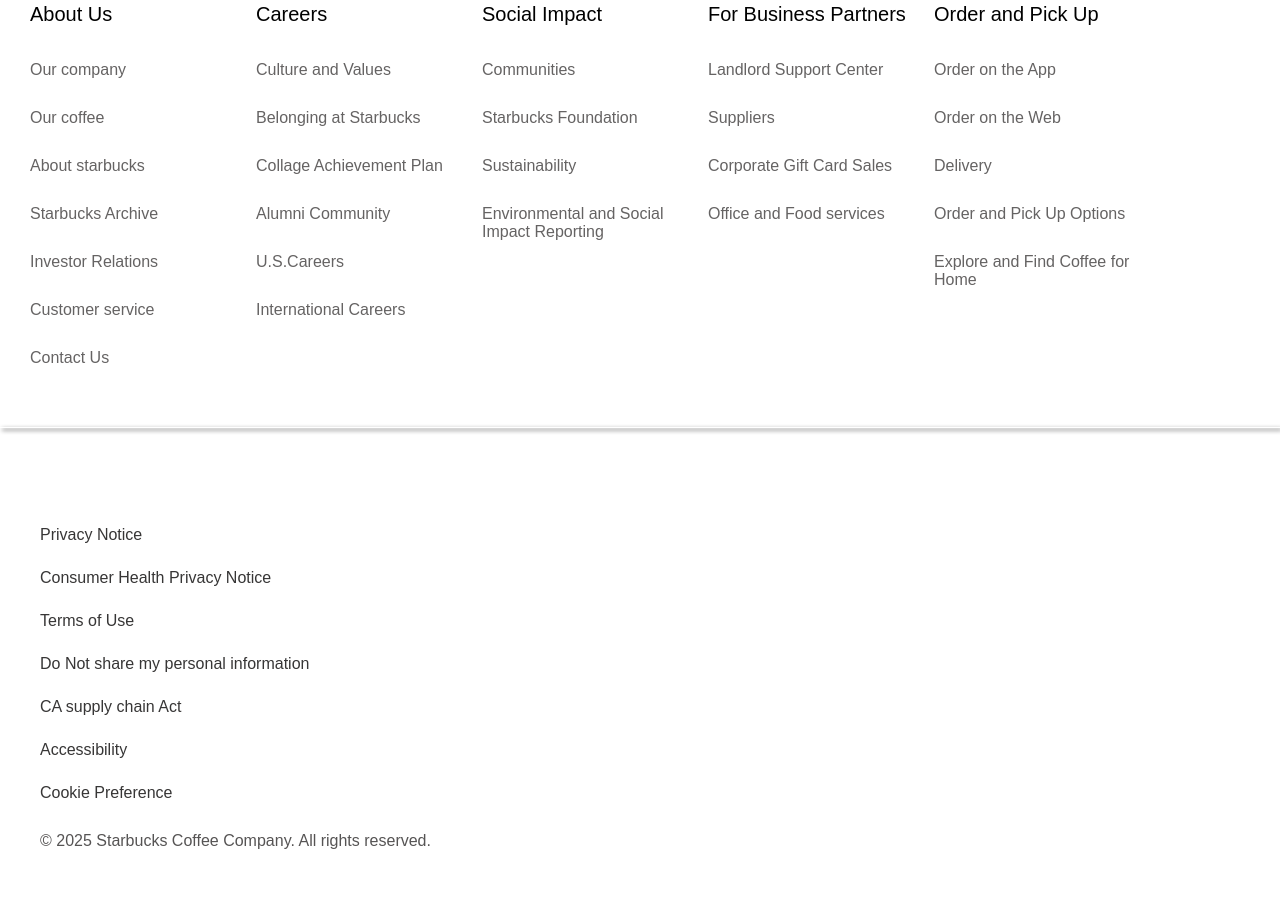
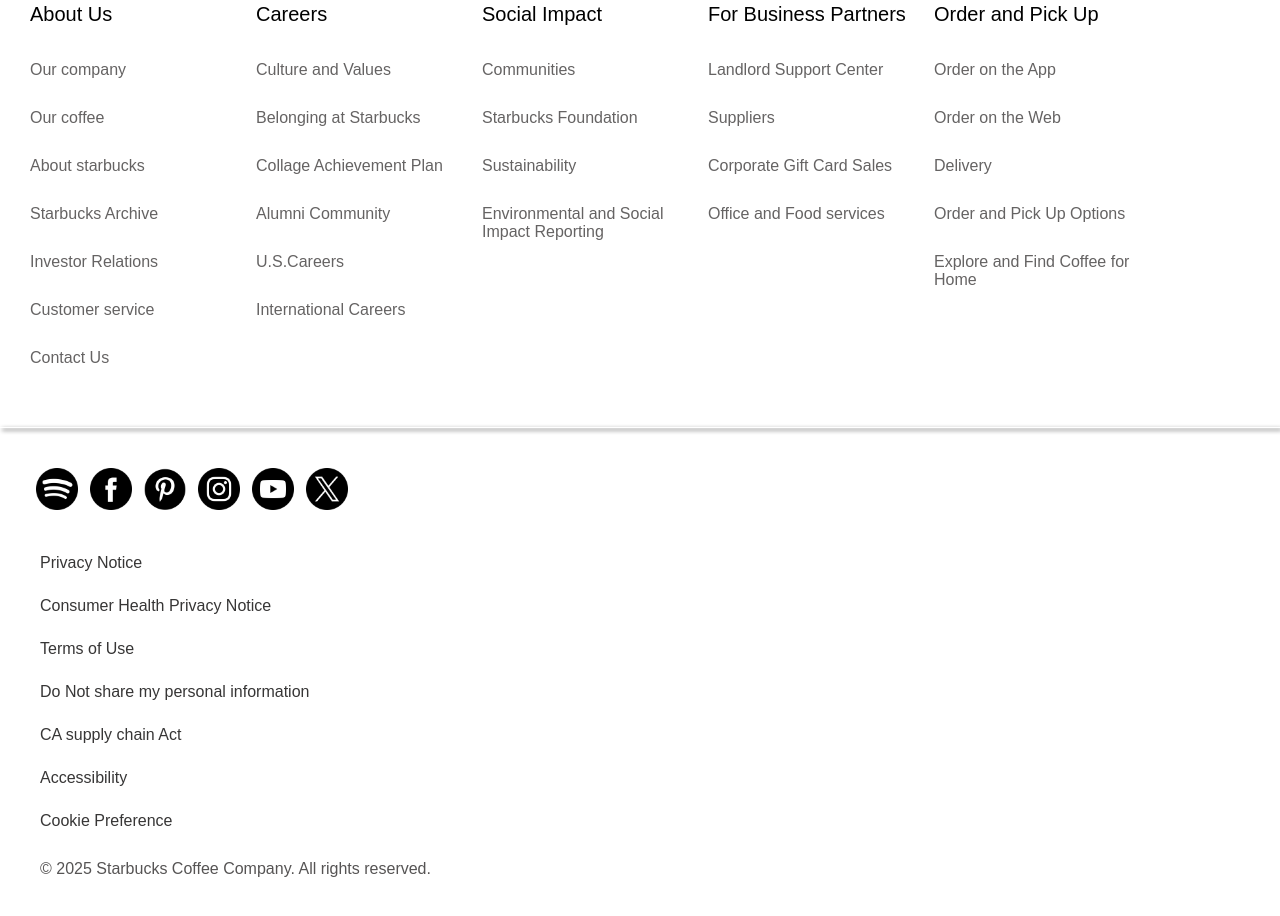
Before and after one commit to CodeWithHuzaiff/StarBucks-clone, a plain HTML site: page index.html in a window 1280 px wide. Shown: the part 3405-4321 px from the top of the page. Drawn offline with Linux system fonts and the light colour scheme.

Commit message:
updated assets

```diff
--- a/index.html
+++ b/index.html
@@ -168,12 +168,12 @@
         <section class="sec-c">
             <div class="s-media">
                 <ul>
-                    <li> <img src="git Assets/spotify.png" alt=""></li>
-                    <li> <img src="git Assets/facebook.png" alt=""></li>
-                    <li> <img src="git Assets/pinterest.png" alt=""></li>
-                    <li> <img src="git Assets/instagram.png" alt=""></li>
-                    <li> <img src="git Assets/youtube.png" alt=""></li>
-                    <li> <img src="git Assets/twitter.png" alt=""></li>
+                    <li> <img src="Assets/spotify.png" alt=""></li>
+                    <li> <img src="Assets/facebook.png" alt=""></li>
+                    <li> <img src="Assets/pinterest.png" alt=""></li>
+                    <li> <img src="Assets/instagram.png" alt=""></li>
+                    <li> <img src="Assets/youtube.png" alt=""></li>
+                    <li> <img src="Assets/twitter.png" alt=""></li>
                 </ul>
             </div>
             <div class="end">
```
